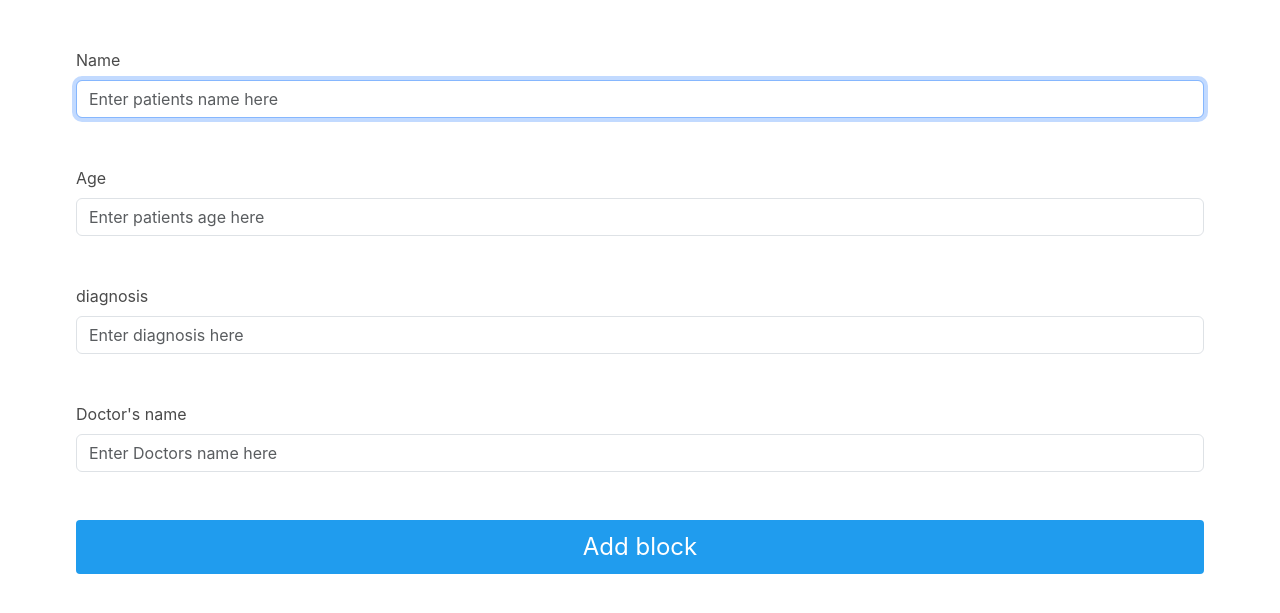
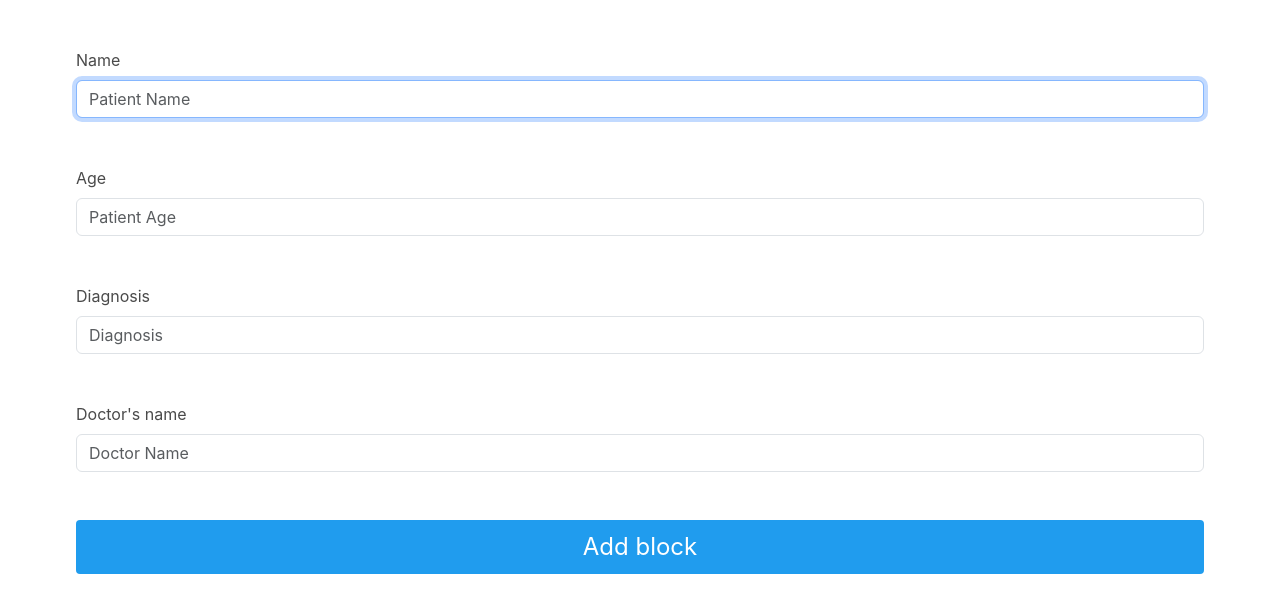
Before and after one commit to ghanem025/Blockchain-app, a Flask app: page /adding_block in a window 1280 px wide. Shown: the part 72-685 px from the top of the page. Run offline with Flask 3, Linux system fonts and the light colour scheme; some libraries are stand-ins or nearby versions.

Commit message:
formatting

```diff
--- a/src/templates/add_block.html
+++ b/src/templates/add_block.html
@@ -7,34 +7,31 @@
       <div class="form-outline mb-5">
         <div class="control">
             <label class="form-label" for="user">Name</label>
-            <input class="form-control" type="name" name="name" placeholder="Enter patients name here" autofocus="">
+            <input class="form-control" type="name" name="Name" placeholder="Patient Name" autofocus="">
         </div>
       </div>
       <!-- Patient age -->
       <div class="form-outline mb-5">
         <div class="control">
             <label class="form-label" for="user">Age</label>
-            <input class="form-control" type="age" name="age" placeholder="Enter patients age here" autofocus="">
+            <input class="form-control" type="age" name="age" placeholder="Patient Age" autofocus="">
         </div>
       </div>
       <!-- Patient diagnosis -->
       <div class="form-outline mb-5">
         <div class="control">
-            <label class="form-label" for="user">diagnosis</label>
-            <input class="form-control" type="diagnosis" name="diagnosis" placeholder="Enter diagnosis here" autofocus="">
+            <label class="form-label" for="user">Diagnosis</label>
+            <input class="form-control" type="diagnosis" name="diagnosis" placeholder="Diagnosis" autofocus="">
         </div>
       </div>
-
       <!--Doctor information-->
       <div class="form-outline mb-5">
         <div class="control">
             <label class="form-label" for="user">Doctor's name</label>
-            <input class="form-control" type="doctor" name="doctor" placeholder="Enter Doctors name here" autofocus="">
+            <input class="form-control" type="doctor" name="doctor" placeholder="Doctor Name" autofocus="">
         </div>
       </div>
       <button class="button is-block is-info is-large is-fullwidth">Add block</button>
-
     </form>
-
 </div>
 {% endblock %}
```
